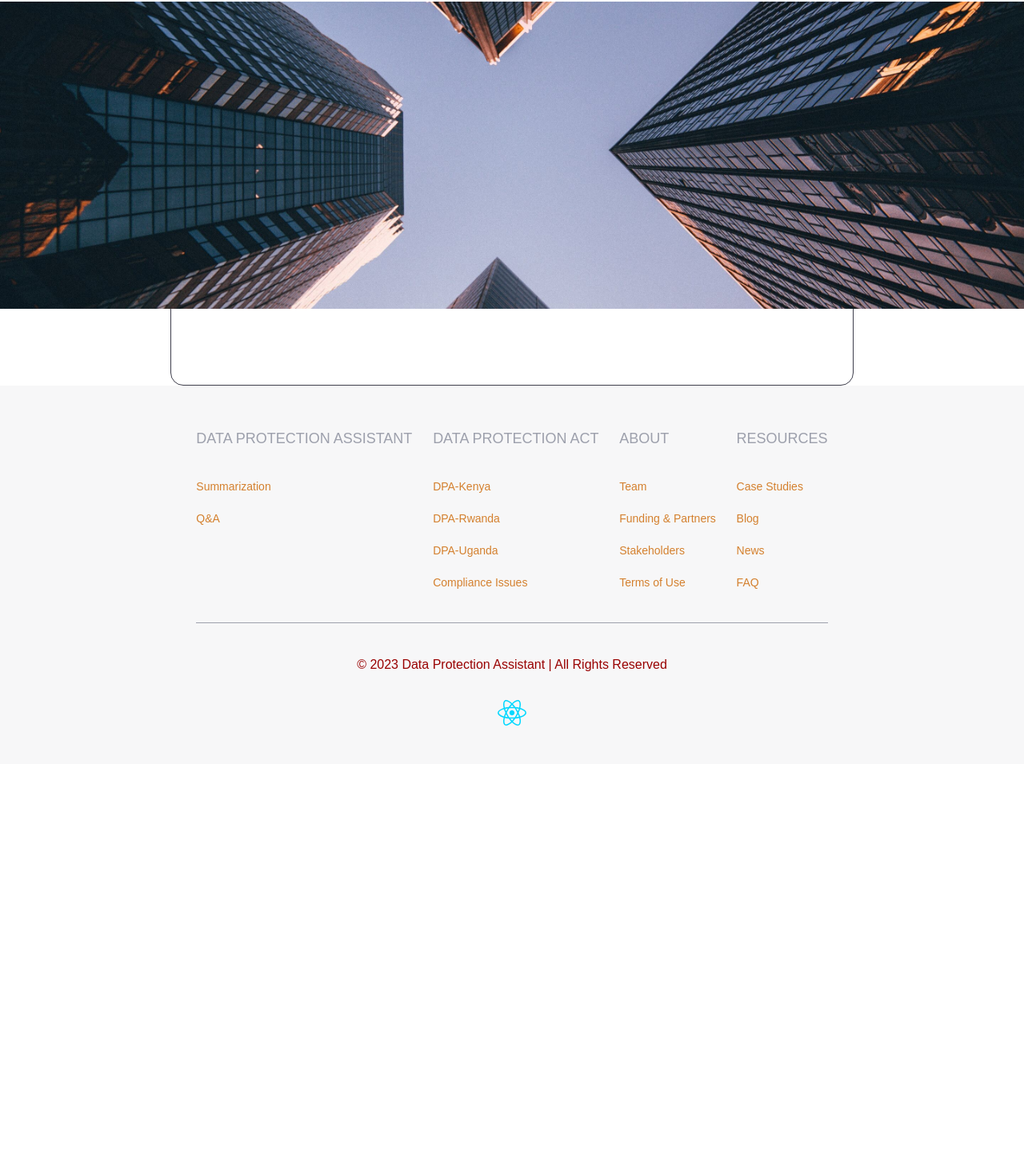
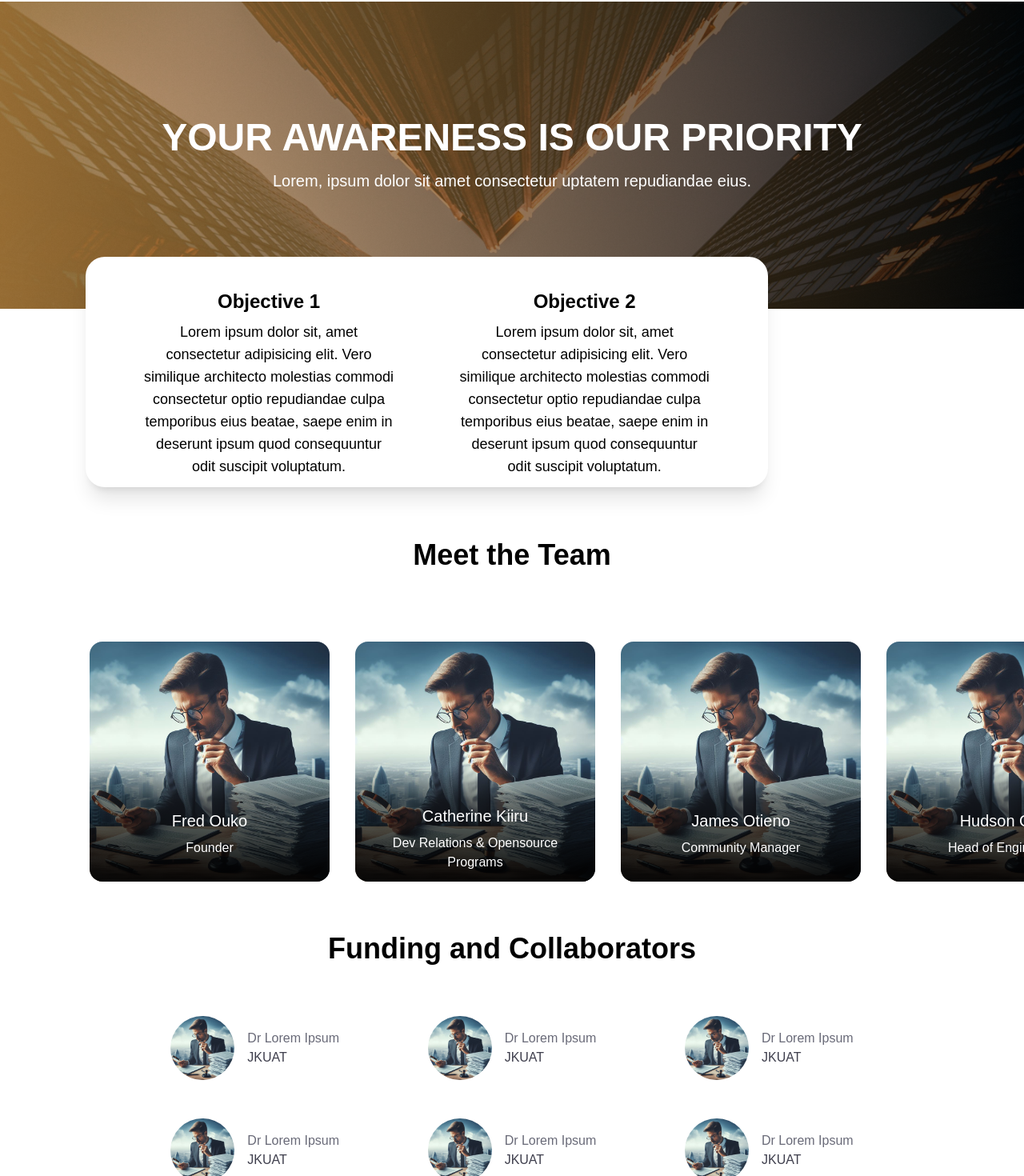
Before and after one commit to sonylomo/data-law-companion, a React (Vite) app: page /about-us in a window 1280 px wide. Shown: the part 95-1565 px from the top of the page at 80% size. Before the commit the page ends 1050 px from the top, so only its background shows below. Built offline with nearby package versions, Linux system fonts and the light colour scheme; a web font is replaced by a local one.

Commit message:
feat: WIP about-page

```diff
--- a/dev-dist/sw.js
+++ b/dev-dist/sw.js
@@ -82,7 +82,7 @@ define(['./workbox-ab7aa862'], (function (workbox) { 'use strict';
     "revision": "3ca0b8505b4bec776b69afdba2768812"
   }, {
     "url": "index.html",
-    "revision": "0.j9ro0uk8cfg"
+    "revision": "0.dcn4p1cgnrg"
   }], {});
   workbox.cleanupOutdatedCaches();
   workbox.registerRoute(new workbox.NavigationRoute(workbox.createHandlerBoundToURL("index.html"), {
--- /dev/null
+++ b/src/components/aboutUs/Caroussel.tsx
@@ -0,0 +1,35 @@
+const Caroussel = ({ CarousselData }) => {
+  return (
+    <section className="pt-4 sm:pt-16 pb-10 mx-auto w-full max-w-screen-2xl pl-4 lg:pl-14 xl:pl-28">
+      <div
+        className="py-6 grid grid-cols-1 md:grid-cols-2 gap-8 overflow-x-auto scrollbar-hide"
+        style={{
+          gridTemplateColumns: "max-content",
+          gridTemplateRows: "minmax(250px, 300px)",
+          gridAutoFlow: "column",
+          gridAutoColumns: "max-content",
+        }}
+      >
+        {CarousselData.map(({ name, title, image }, index) => (
+          <div
+            key={index}
+
+            className="relative after:block after:relative after:-mt-36 after:h-36 after:w-full after:content-[''] after:z-0 after:rounded-b-2xl after:bg-[linear-gradient(180deg,_rgba(0,0,0,0)_0%,_rgba(0,0,0,0.5)_29.17%,_rgba(0,0,0,0.94)_97.92%)]"
+          >
+            <img
+              className="rounded-2xl w-[300px] h-[300px] object-cover items-center"
+              src={image}
+              alt={name}
+            />
+            <div className="absolute -translate-x-2/4 -translate-y-1/4 left-2/4 top-3/4 text-white text-center z-10 font-medium w-4/5">
+              <p className="pb-2 text-xl">{name}</p>
+              <p className="text-base">{title}</p>
+            </div>
+          </div>
+        ))}
+      </div>
+    </section>
+  );
+};
+
+export default Caroussel;
--- /dev/null
+++ b/src/components/aboutUs/teamData.ts
@@ -0,0 +1,54 @@
+import profile from "../../assets/person.jpeg";
+
+export const TeamData = [
+  {
+    name: "Fred Ouko",
+    title: "Founder",
+    image: profile,
+  },
+  {
+    name: "Catherine Kiiru",
+    title: "Dev Relations & Opensource Programs",
+    image: profile,
+  },
+  {
+    name: "James Otieno",
+    title: "Community Manager",
+    image: profile,
+  },
+  {
+    name: "Hudson Obai",
+    title: "Head of Engineering",
+    image: profile,
+  },
+  {
+    name: "Ian Mugenya",
+    title: "Mentorship Program Lead",
+    image: profile,
+  },
+  {
+    name: "Marlyn Mayienga",
+    title: "Program Manager",
+    image: profile,
+  },
+  {
+    name: "Sharon Jebitok",
+    title: "Head of Chapters and Volunteers",
+    image: profile,
+  },
+  {
+    name: "Waithaka Waweru",
+    title: "Dev Relations and Events",
+    image: profile,
+  },
+  {
+    name: "Juma Lawrence",
+    title: "Head of Communication",
+    image: profile,
+  },
+  {
+    name: "Racheal Murabula",
+    title: "Lead Android Engineer",
+    image: profile,
+  },
+];
--- a/src/index.css
+++ b/src/index.css
@@ -15,3 +15,14 @@
 * {
   margin: 0;
 }
+
+/* Hide scrollbar for Chrome, Safari and Opera */
+.scrollbar-hide::-webkit-scrollbar {
+  display: none;
+}
+
+/* Hide scrollbar for IE, Edge and Firefox */
+.scrollbar-hide {
+  -ms-overflow-style: none; /* IE and Edge */
+  scrollbar-width: none; /* Firefox */
+}
--- a/src/pages/aboutUs/AboutUs.tsx
+++ b/src/pages/aboutUs/AboutUs.tsx
@@ -1,12 +1,16 @@
-import React from 'react'
-import AboutUsHero from '../aboutUs/sections/Hero';
+import React from "react";
+import AboutUsHero from "../aboutUs/sections/Hero";
+import Team from "../aboutUs/sections/Team";
+import Funding from "../aboutUs/sections/Funding";
 
 const AboutUs = () => {
   return (
     <div>
-      <AboutUsHero/>
+      <AboutUsHero />
+      <Team />
+      <Funding />
     </div>
-  )
-}
+  );
+};
 
-export default AboutUs
+export default AboutUs;
--- /dev/null
+++ b/src/pages/aboutUs/sections/Funding.tsx
@@ -0,0 +1,37 @@
+import React from "react";
+import person from "../../../assets/person.jpeg";
+
+const FundingCard = ({ image, company, name }) => {
+  return (
+    <div className="flex gap-4 items-center">
+      <img src={image} alt={name} className="rounded-full w-20" />
+      <p className="text-light-grey">
+        {name} <br /> <span className="font-medium text-dark-grey">{company}</span>
+      </p>
+    </div>
+  );
+};
+
+const Funding = () => {
+  return (
+    <div className="space-y-16">
+      <h2 className="font-bold text-4xl text-center">
+        Funding and Collaborators
+      </h2>
+      <div className="w-2/3 mx-auto space-y-12">
+        <div className="flex justify-between">
+          <FundingCard image={person} company="JKUAT" name="Dr Lorem Ipsum" />
+          <FundingCard image={person} company="JKUAT" name="Dr Lorem Ipsum" />
+          <FundingCard image={person} company="JKUAT" name="Dr Lorem Ipsum" />
+        </div>
+        <div className="flex justify-between">
+          <FundingCard image={person} company="JKUAT" name="Dr Lorem Ipsum" />
+          <FundingCard image={person} company="JKUAT" name="Dr Lorem Ipsum" />
+          <FundingCard image={person} company="JKUAT" name="Dr Lorem Ipsum" />
+        </div>
+      </div>
+    </div>
+  );
+};
+
+export default Funding;
--- a/src/pages/aboutUs/sections/Hero.tsx
+++ b/src/pages/aboutUs/sections/Hero.tsx
@@ -4,13 +4,46 @@ import banner from "../../../assets/corporate.jpg";
 const AboutUsHero = () => {
   return (
     <div className="">
-      <div className="">
-        <img
+      <div
+        className="relative h-96 w-full flex items-center justify-center flex-col text-white text-center gap-4 bg-cover"
+        style={{
+          // backgroundImage: `linear-gradient(rgba(0, 0, 0, 0.5), rgba(0, 0, 0, 0.8)), url(${banner})`,
+          backgroundImage: `linear-gradient(to right, rgba(241, 163, 64, 0.6), rgba(0, 0, 0, 0.8)),url(${banner})`,
+          // filter: "grayscale(80%)",
+          // filter: "sepia(0.3)",
+        }}
+      >
+        {/* <img
           src={banner}
           alt="hero banner"
-          className="h-96 w-full object-cover"
-        />
-        <div className="mt-[-2rem] z-10 rounded-2xl border border-dark-grey w-2/3 h-32 mx-auto bg-white"></div>
+          className=" h-96 w-full object-cover z-0"
+        /> */}
+        <h1 className="uppercase text-5xl font-bold">
+          Your Awareness is Our Priority
+        </h1>
+        <p className="text-xl">
+          Lorem, ipsum dolor sit amet consectetur uptatem repudiandae eius.
+        </p>
+      </div>
+      <div className="absolute z-10 rounded-3xl shadow-xl w-2/3 h-72 top-[26rem] right-80 bg-white p-10 flex gap-4">
+        <div className="px-8 text-center items-center">
+          <h2 className="font-semibold mb-2 text-2xl">Objective 1</h2>
+          <p className="text-lg">
+            Lorem ipsum dolor sit, amet consectetur adipisicing elit. Vero
+            similique architecto molestias commodi consectetur optio repudiandae
+            culpa temporibus eius beatae, saepe enim in deserunt ipsum quod
+            consequuntur odit suscipit voluptatum.
+          </p>
+        </div>
+        <div className="px-8 text-center items-center">
+          <h2 className="font-semibold mb-2 text-2xl">Objective 2</h2>
+          <p className="text-lg">
+            Lorem ipsum dolor sit, amet consectetur adipisicing elit. Vero
+            similique architecto molestias commodi consectetur optio repudiandae
+            culpa temporibus eius beatae, saepe enim in deserunt ipsum quod
+            consequuntur odit suscipit voluptatum.
+          </p>
+        </div>
       </div>
     </div>
   );
--- /dev/null
+++ b/src/pages/aboutUs/sections/Team.tsx
@@ -0,0 +1,14 @@
+import React from "react";
+import Caroussel from "../../../components/aboutUs/Caroussel";
+import {TeamData} from "../../../components/aboutUs/teamData.ts";
+
+const Team = () => {
+  return (
+    <div className="mt-72">
+      <h2 className="font-bold text-4xl text-center">Meet the Team</h2>
+      <Caroussel CarousselData={TeamData} />
+    </div>
+  );
+};
+
+export default Team;
```
Also changed, not shown: 1 other file (tests, documents, lock files or other folders).
